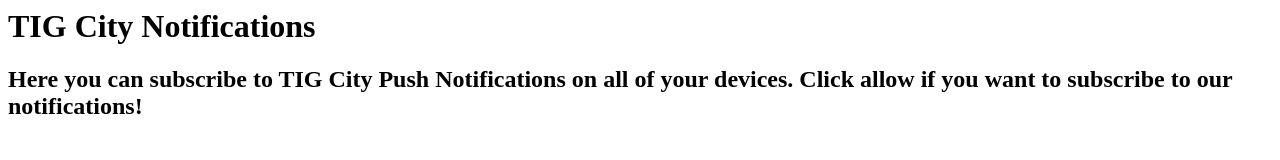
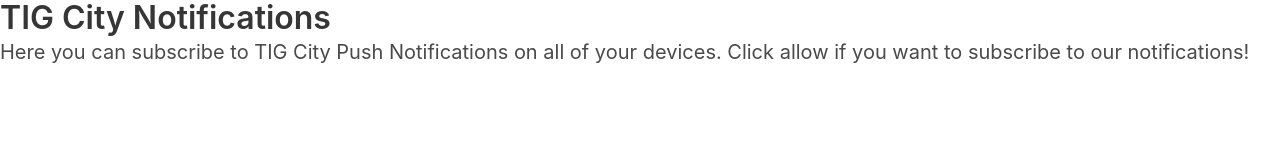
Before and after one commit to Brenden2008/TIG_PushSite, a plain HTML site: page index.html in a window 1280 px wide. Drawn offline with nearby package versions, Linux system fonts and the light colour scheme.

Commit message:
Update index.html

```diff
--- a/index.html
+++ b/index.html
@@ -1,6 +1,7 @@
 <html>
 <head>
 <title>TIG City Notificatons</title>
+ <link rel="stylesheet" href="https://cdnjs.cloudflare.com/ajax/libs/bulma/0.9.1/css/bulma.min.css" integrity="sha512-ZRv40llEogRmoWgZwnsqke3HNzJ0kiI0+pcMgiz2bxO6Ew1DVBtWjVn0qjrXdT3+u+pSN36gLgmJiiQ3cQtyzA==" crossorigin="anonymous" />
 <script type="text/javascript" data-cfasync="false">
  var _foxpush = _foxpush || [];
  _foxpush.push(['_setDomain', 'tigcitynewenjincom']);
```
